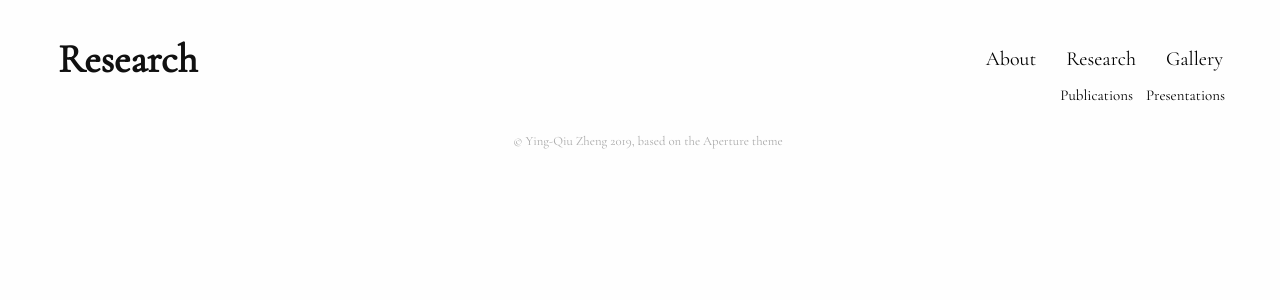
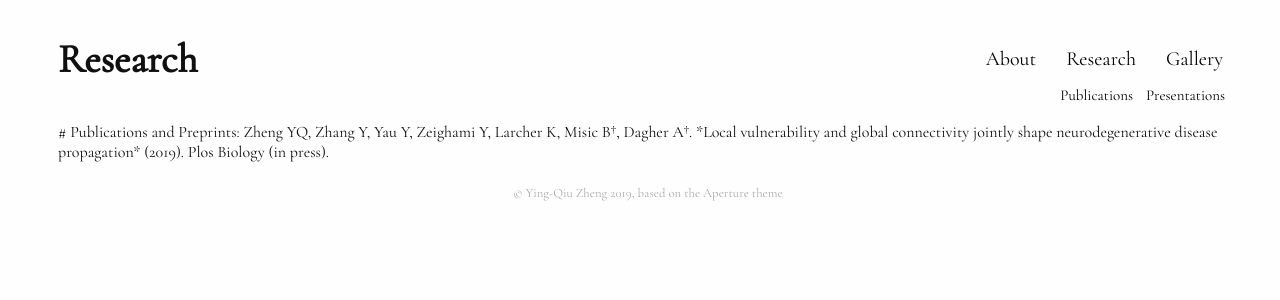
Before and after one commit to yingqiuz/yingqiuz.github.io, a Jekyll site: the page built from research/index.html, in a window 1280 px wide. Shown: the top 300 px of the page. Built offline with Jekyll 4.4.1, drawn with Linux system fonts in a browser that asks for light colours; nearby versions of some CDN libraries; a style sheet for code colours, icons or effects is not loaded.

Commit message:
add publications

```diff
--- a/research/index.html
+++ b/research/index.html
@@ -1,3 +1,6 @@
 ---
 title: Research
 ---
+
+# Publications and Preprints:
+Zheng YQ, Zhang Y, Yau Y, Zeighami Y, Larcher K, Misic B†, Dagher A†. *Local vulnerability and global connectivity jointly shape neurodegenerative disease propagation* (2019). Plos Biology (in press).
```
